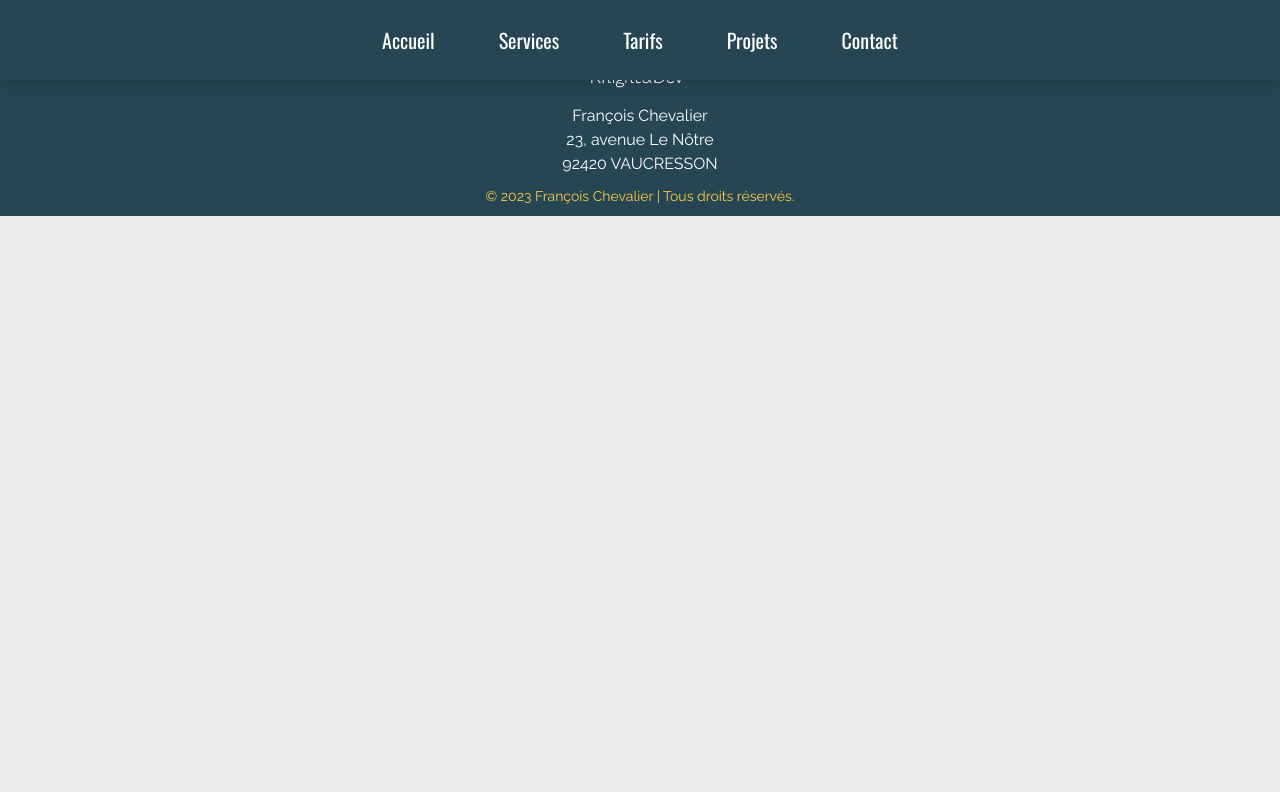
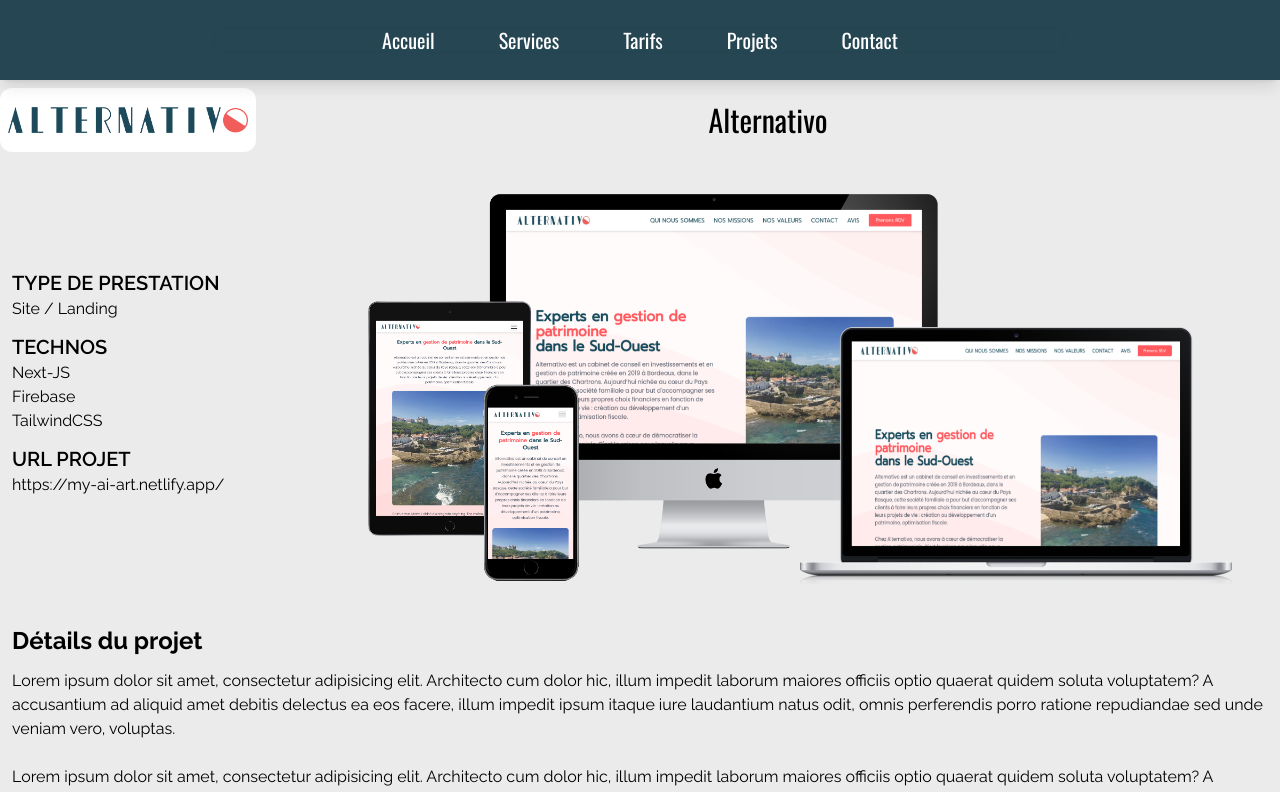
Before and after one commit to FCHDev/portfolio-2023, a React (Create React App) app: page /projet-detail/2 in a window 1280 px wide. Shown: the top 792 px of the page. Built offline with nearby package versions, Linux system fonts and the light colour scheme; a web font is replaced by a local one.

Commit message:
Implémentation Routes dynamiques pour projets pro

```diff
--- a/src/App.js
+++ b/src/App.js
@@ -6,9 +6,17 @@
 import Contact from "./Pages/Contact";
 import Footer from "./Components/Footer";
 import Offre from "./Pages/Offre";
-import ProjetDetailed from "./Pages/ProjetDetailed";
+import {useEffect, useState} from "react";
+import {portfoliodb} from "./Datas/portfoliodb";
+import ProjetPage from "./Pages/ProjetPage";
 
 function App() {
+    const [mesProjets, setMesProjets] = useState([]);
+
+    useEffect(() => {
+        setMesProjets(portfoliodb)
+    }, []);
+
     return (
         <BrowserRouter>
             <Navbar/>
@@ -17,8 +25,8 @@
                     <Route exact path="/" element={<Accueil/>}/>
                     <Route path="/services" element={<Services/>}/>
                     <Route path="/offre" element={<Offre/>}/>
-                    <Route path="/projets" element={<Projets/>}/>
-                    <Route path="/projet-detail" element={<ProjetDetailed/>}/>
+                    <Route path="/projets" element={<Projets mesProjets={mesProjets}/>}/>
+                    <Route path="/projet-detail/:id" element={<ProjetPage mesProjets={mesProjets}/>}/>
                     <Route path="/contact" element={<Contact/>}/>
                 </Routes>
                 <Footer/>
--- a/src/Components/ProjectCard.js
+++ b/src/Components/ProjectCard.js
@@ -5,6 +5,7 @@
 
 const ProjectCard = ({
                          name,
+                         id,
                          url,
                          cover,
                          description,
@@ -87,9 +88,9 @@
                 <p className="font-bodyFont2">{description}</p>
                 <br/>
                 {professional
-                    ? <NavLink to="/projet-detail">
+                    ? <NavLink to={`/projet-detail/${id}`}>
                     <span className={`${textColor} text-2xl`}>
-                        Voir details
+                        Voir fiche projet
                     </span><br/>
                     </NavLink>
                     : null}
--- a/src/Datas/portfoliodb.js
+++ b/src/Datas/portfoliodb.js
@@ -10,6 +10,7 @@
 import dailygreen from "../Assets/Images/mockup_dailygreen.png";
 import artwork from "../Assets/Images/mockup_artwork.jpg";
 import alternativo from "../Assets/Images/mockup_alternativo.png";
+import alternativoLogo from "../Assets/Images/logo-alternativo.png"
 import audioPlayer from "../Assets/Images/mockup_audioPlayer.png";
 
 
@@ -25,7 +26,7 @@
     {
         name: "Cooking",
         author: "François Chevalier",
-        id: "04",
+        id: 4,
         type: "Site App",
         color: "bg-rose-rouge",
         textColor: "text-rose-rouge",
@@ -45,7 +46,7 @@
     {
         name: "Tourisme à Bali",
         author: "François Chevalier",
-        id: "05",
+        id: 5,
         type: "Site / Landing",
         color: "bg-jaune",
         textColor: "text-jaune",
@@ -64,7 +65,7 @@
     {
         name: "Countries Flags",
         author: "François Chevalier",
-        id: "06",
+        id: 6,
         type: "Site App",
         color: "bg-rose-rouge",
         textColor: "text-rose-rouge",
@@ -85,7 +86,7 @@
     {
         name: "Slider Photos",
         author: "François Chevalier",
-        id: "31",
+        id: 31,
         type: "Feature",
         color: "bg-chocolat",
         textColor: "text-chocolat",
@@ -103,7 +104,7 @@
     {
         name: "Multi-langues",
         author: "François Chevalier",
-        id: "32",
+        id: 32,
         type: "Feature",
         color: "bg-chocolat",
         textColor: "text-chocolat",
@@ -121,7 +122,7 @@
     {
         name: "Classic Pomodoro",
         author: "François Chevalier",
-        id: "07",
+        id: 7,
         type: "Site App",
         color: "bg-rose-rouge",
         textColor: "text-rose-rouge",
@@ -139,7 +140,7 @@
     {
         name: "FCH Agency",
         author: "François Chevalier",
-        id: "03",
+        id: 9,
         type: "Site / Landing",
         color: "bg-jaune",
         textColor: "text-jaune",
@@ -158,7 +159,7 @@
     {
         name: "DailyGreen",
         author: "François Chevalier",
-        id: "12",
+        id: 8,
         type: "e-commerce",
         color: "bg-bleu-vert",
         textColor: "text-bleu-vert",
@@ -178,7 +179,7 @@
     {
         name: "guitarists_",
         author: "François Chevalier",
-        id: "01",
+        id: 1,
         type: "Site App",
         color: "bg-rose-rouge",
         textColor: "text-rose-rouge",
@@ -197,7 +198,7 @@
     {
         name: "My Artworks Gallery",
         author: "François Chevalier",
-        id: "00",
+        id: 0,
         type: "Site App",
         color: "bg-rose-rouge",
         textColor: "text-rose-rouge",
@@ -216,28 +217,29 @@
     {
         name: "Alternativo",
         author: "François Chevalier",
-        id: "35",
-        type: "Site App",
-        color: "bg-rose-rouge",
-        textColor: "text-rose-rouge",
+        id: 2,
+        type: "Site / Landing",
+        color: "bg-jaune",
+        textColor: "text-jaune",
         year: "2023",
         url: "https://my-ai-art.netlify.app/",
         git: "https://github.com/FCHDev/ai-art-browser",
         cover: alternativo,
-        tools: ["React-JS"],
+        logo: alternativoLogo,
+        tools: ["Next-JS", "Firebase", "TailwindCSS"],
         toolsLogo: react,
         toolsLogo2: firebase,
         language: "Fr",
         professional: true,
-        detailsUrl: "https://www.google.com",
-        description:
-            "Gallerie d'images réalisées avec MidJourney. Authentification via Firebase. Possibilité de trier les images, et/ou de les ajouter à son espace 'Favoris' privatif. Un CMS (pour Admin) est disponible pour l'ajout de nouvelles images. MISE À JOUR HEBDOMADAIRE.",
+        description: "Un joli projet de landing page pour une toute jeune entreprise du Sud-Ouest spécialisée dans le conseil en gestion de patrimoine.",
+        projectDescription:["Lorem ipsum dolor sit amet, consectetur adipisicing elit. Architecto cum dolor hic, illum impedit laborum maiores officiis optio quaerat quidem soluta voluptatem? A accusantium ad aliquid amet debitis delectus ea eos facere, illum impedit ipsum itaque iure laudantium natus odit, omnis perferendis porro ratione repudiandae sed unde veniam vero, voluptas.", "Lorem ipsum dolor sit amet, consectetur adipisicing elit. Architecto cum dolor hic, illum impedit laborum maiores officiis optio quaerat quidem soluta voluptatem? A accusantium ad aliquid amet debitis delectus ea eos facere, illum impedit ipsum itaque iure laudantium natus odit, omnis perferendis porro ratione repudiandae sed unde veniam vero, voluptas."],
+        testimony: ["Lorem ipsum dolor sit amet, consectetur adipisicing elit. Architecto cum dolor hic, illum impedit laborum maiores officiis optio quaerat quidem soluta voluptatem? A accusantium ad aliquid amet debitis delectus ea eos facere, illum impedit ipsum itaque iure laudantium natus odit, omnis perferendis porro ratione repudiandae sed unde veniam vero, voluptas.", "Lorem ipsum dolor sit amet, consectetur adipisicing elit. Architecto cum dolor hic, illum impedit laborum maiores officiis optio quaerat quidem soluta voluptatem? A accusantium ad aliquid amet debitis delectus ea eos facere, illum impedit ipsum itaque iure laudantium natus odit, omnis perferendis porro ratione repudiandae sed unde veniam vero, voluptas."],
         api: "API utilisée : Google Firebase",
     },
     {
         name: "Audio player",
         author: "François Chevalier",
-        id: "02",
+        id: 3,
         type: "Site App",
         color: "bg-rose-rouge",
         textColor: "text-rose-rouge",
--- /dev/null
+++ b/src/Pages/ProjetPage.js
@@ -0,0 +1,63 @@
+import React, {useEffect, useState} from 'react';
+import {useParams} from "react-router-dom";
+import ScrollToTopOnMount from "../Components/ScrollToTopOnMount";
+
+const ProjetPage = ({mesProjets}) => {
+    const { id } = useParams();
+    const [monProjet, setMonProjet] = useState();
+
+    console.log(monProjet)
+
+    useEffect(() => {
+        setMonProjet(mesProjets.find((item) => item.id === parseInt(id)))
+    }, [id, mesProjets]);
+
+    return (
+        <div
+            className="min-h-[80vh] container flex flex-col items-center mx-auto mt-[10vh] sm:mb-[4vh] 2xl:mb-0 2xl:pt-0 animate-appear">
+            <ScrollToTopOnMount/>
+
+            <div className="h-[10vh] w-full flex py-2">
+                <div className="bg-white w-1/5 flex justify-center items-center px-2 rounded-xl">
+                    <img src={monProjet?.logo} alt="logo"/>
+                </div>
+                <div className="w-4/5 flex items-center justify-center text-3xl font-headerTitle">
+                    {monProjet?.name}
+                </div>
+            </div>
+            <div className="w-full flex justify-evenly items-center font-bodyFont2 py-5">
+                <div className="h-full w-1/4 px-3">
+                    <h2 className="text-xl font-semibold">TYPE DE PRESTATION</h2>
+                    <p>{monProjet?.type}</p>
+                    <h2 className="text-xl font-semibold pt-3">TECHNOS</h2>
+                    {monProjet?.tools.map((tool, index) => (<p key={index}>{tool}</p>))}
+                    <h2 className="text-xl font-semibold pt-3">URL PROJET</h2>
+                    <a href={monProjet?.url} rel="noopener">
+                        {monProjet?.url}
+                    </a>
+                </div>
+                <div className="h-full w-3/4">
+                    <img src={monProjet?.cover} alt={"mockup " + monProjet?.name}/>
+                </div>
+            </div>
+            <div className="min-h-[30vh] font-bodyFont2 w-full flex flex-col justify-center px-3 py-5">
+                <h1 className="text-2xl font-bold">
+                    Détails du projet
+                </h1>
+                {monProjet?.projectDescription?.map((desc, index) => (
+                    <p className="my-3 text-base" key={index}>{desc}</p>
+                ))}
+            </div>
+            <div className="min-h-[20vh] font-bodyFont2 w-full flex flex-col justify-center px-3 py-5">
+                <h1 className="text-2xl font-bold">
+                    Témoignage
+                </h1>
+                {monProjet?.testimony?.map((test, index) =>
+                    (<p className="my-3 text-base italic" key={index}>{test}</p>))
+                }
+            </div>
+        </div>
+    );
+};
+
+export default ProjetPage;
```
Also changed, not shown: src/Pages/ProjetDetailed.js (deleted, +0 -53 lines), src/Pages/Projets.js (+7 -7 lines).
